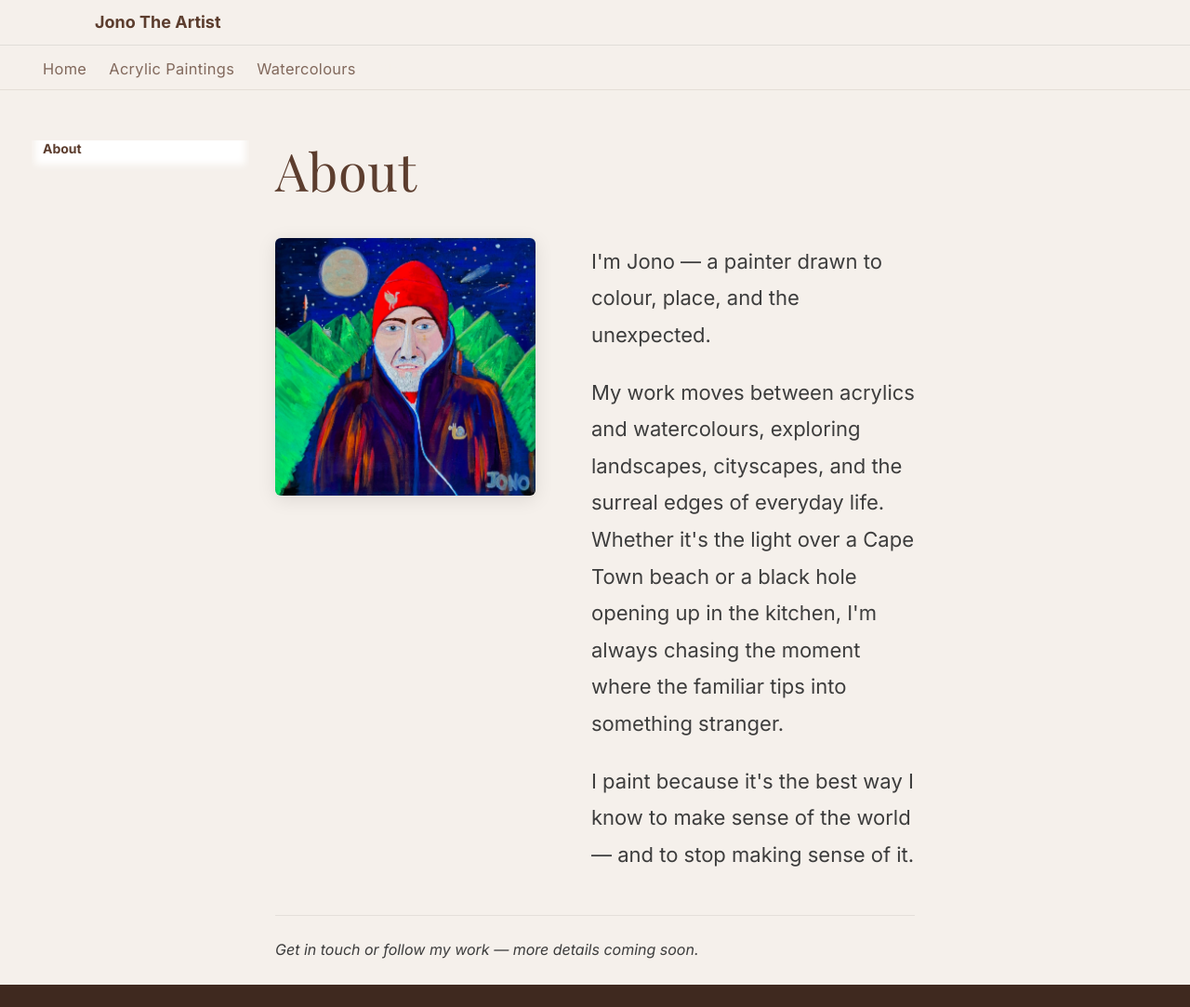
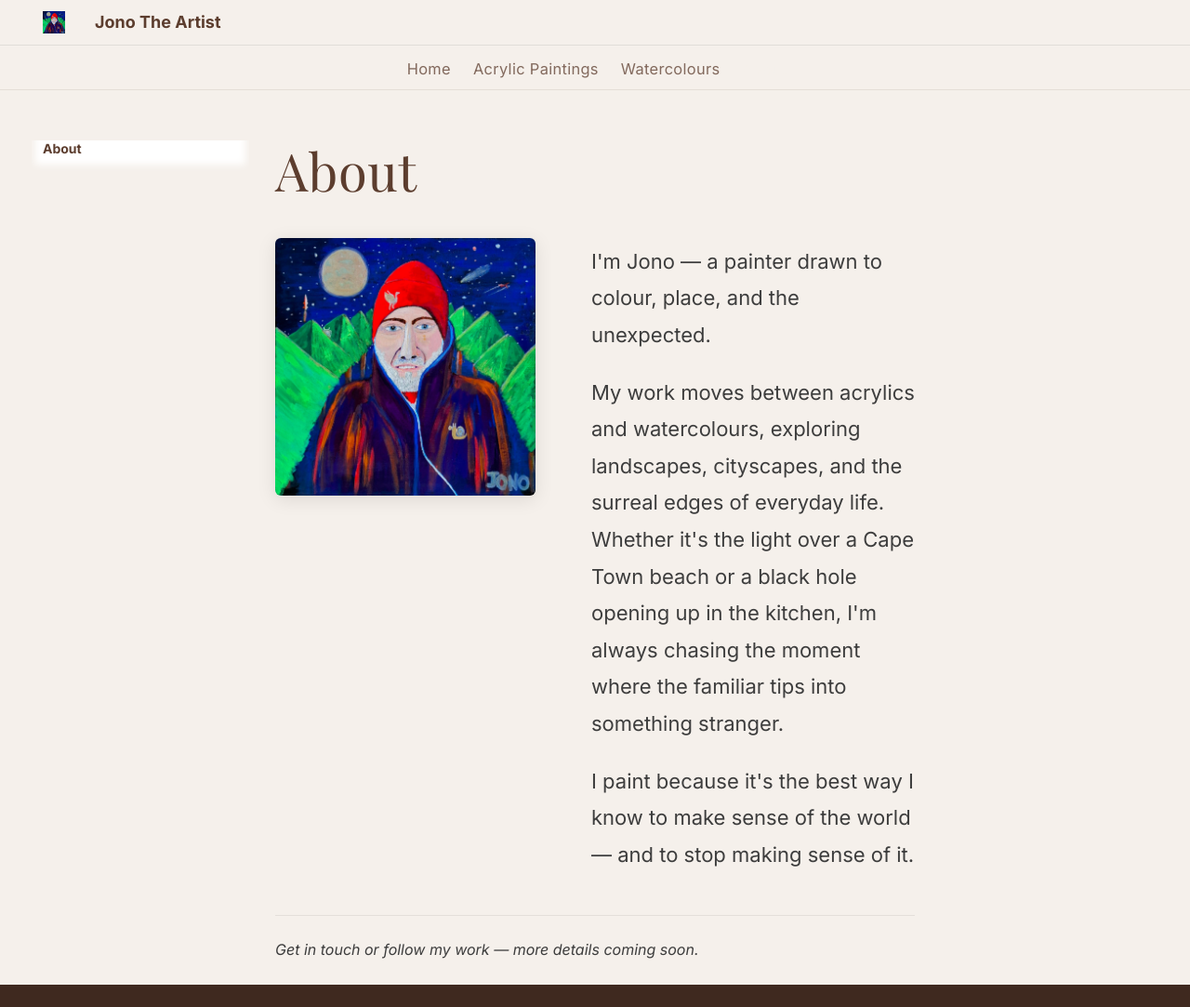
Before and after one commit to JonathanCGill/Jono-The-Artist, an MkDocs documentation site: the page built from docs/about.md, in a window 1280 px wide and 1083 px high. Shown: the whole window at 93% size. Built offline with MkDocs 1.6.1 and Material for MkDocs 9.7.7, drawn with Linux system fonts in a browser that asks for light colours.

Commit message:
Add favicon from self-portrait and center navbar
- Generate favicon.ico and favicon.png from acrylic/Me.jpg
- Configure favicon and logo in mkdocs.yml
- Center tab links with justify-content on .md-tabs__list
- Center header title with justify-content on .md-header__inner

https://claude.ai/code/session_01AFSRDZ44oT5PwpMo6g4dic

```diff
--- a/docs/stylesheets/custom.css
+++ b/docs/stylesheets/custom.css
@@ -23,7 +23,11 @@ body,
   z-index: 100;
 }
 
-/* Header title / logo text in dark brown */
+/* Header — centered title with logo on far left */
+.md-header__inner {
+  justify-content: center;
+}
+
 .md-header__topic {
   color: #5c3d2e;
 }
@@ -32,10 +36,14 @@ body,
   color: #5c3d2e;
 }
 
-/* Tabs row — light background with brown text */
+/* Tabs row — light background with brown text, centered */
 .md-tabs {
   background-color: #f5f0eb;
   border-bottom: 1px solid rgba(92, 61, 46, 0.1);
+}
+
+.md-tabs__list {
+  justify-content: center;
 }
 
 .md-tabs__link {
--- a/mkdocs.yml
+++ b/mkdocs.yml
@@ -13,6 +13,8 @@ theme:
   features:
     - navigation.tabs
     - navigation.top
+  favicon: favicon.ico
+  logo: favicon.png
   icon:
     logo: material/palette
 
```
Also changed, not shown: docs/favicon.ico (added), docs/favicon.png (added).
